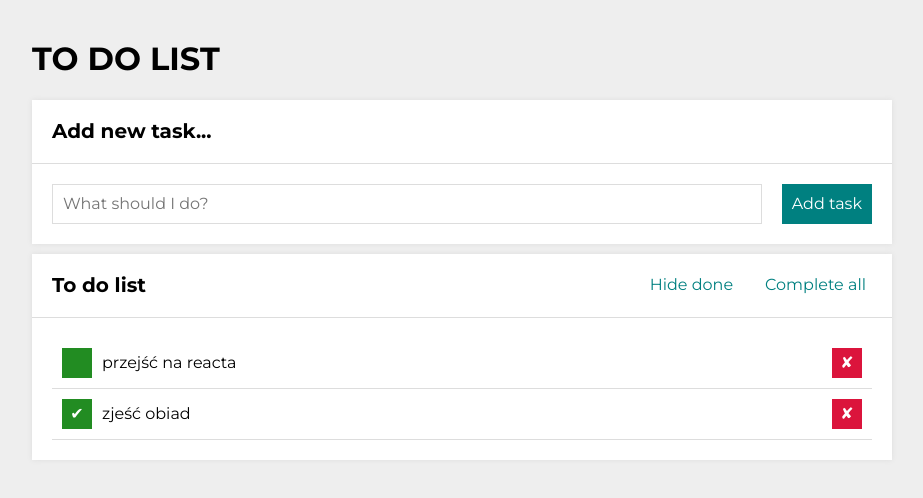
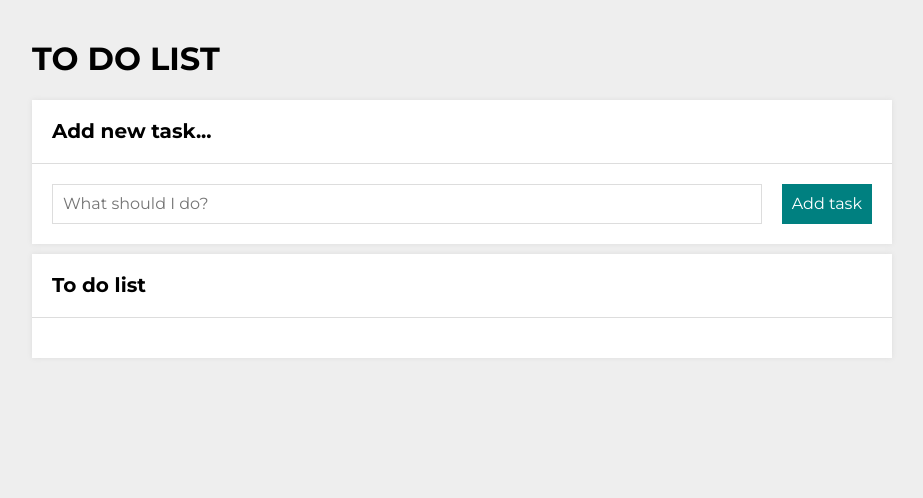
Before and after one commit to m3uma/todo-list-react, a React (Create React App) app: page / in a window 1280 px wide. Shown: the top 498 px of the page, without its empty margins (178-1101 px from the left). Built offline with nearby package versions, Linux system fonts and the light colour scheme.

Commit message:
saving tasks in localStorage

```diff
--- a/src/App.js
+++ b/src/App.js
@@ -4,15 +4,23 @@ import Buttons from "./Buttons";
 import Section from "./Section";
 import Header from "./Header";
 import Container from "./Container";
-import { useState } from "react";
+import { useEffect, useState } from "react";
 
+const getInitialTasks = () => {
+  const tasksFromLocalStorage = localStorage.getItem("tasks");
+
+  return tasksFromLocalStorage
+    ? JSON.parse(tasksFromLocalStorage)
+    : []
+}
 
 function App() {
   const [hideDone, setHideDone] = useState(false);
-  const [tasks, setTasks] = useState([
-    { id: 1, content: "przejść na reacta", done: false },
-    { id: 2, content: "zjeść obiad", done: true },
-  ]);
+  const [tasks, setTasks] = useState(getInitialTasks);
+
+  useEffect(() => {
+    localStorage.setItem("tasks", JSON.stringify(tasks));
+  }, [tasks]);
 
   const toggleHideDone = () => {
     setHideDone(hideDone => !hideDone);
```
